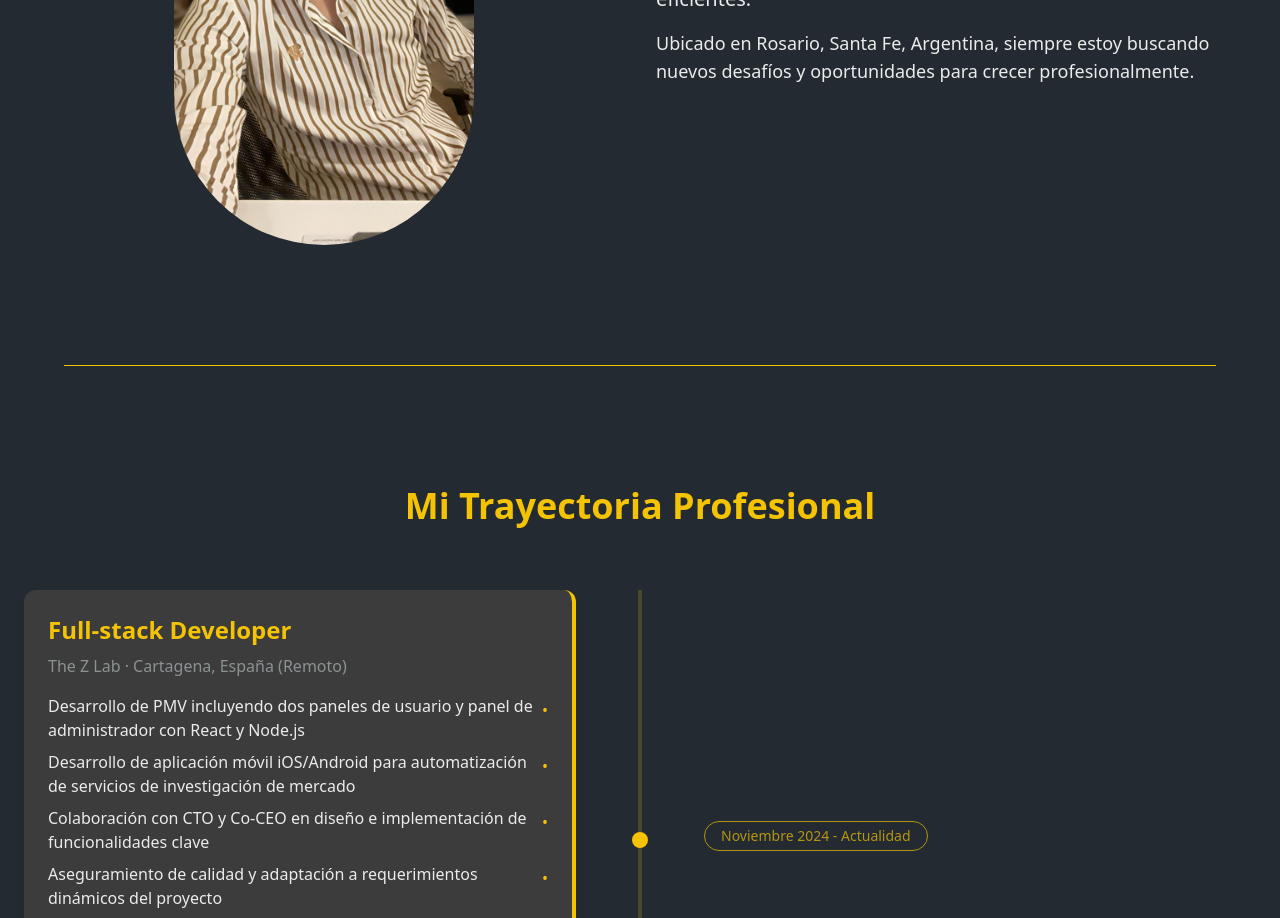
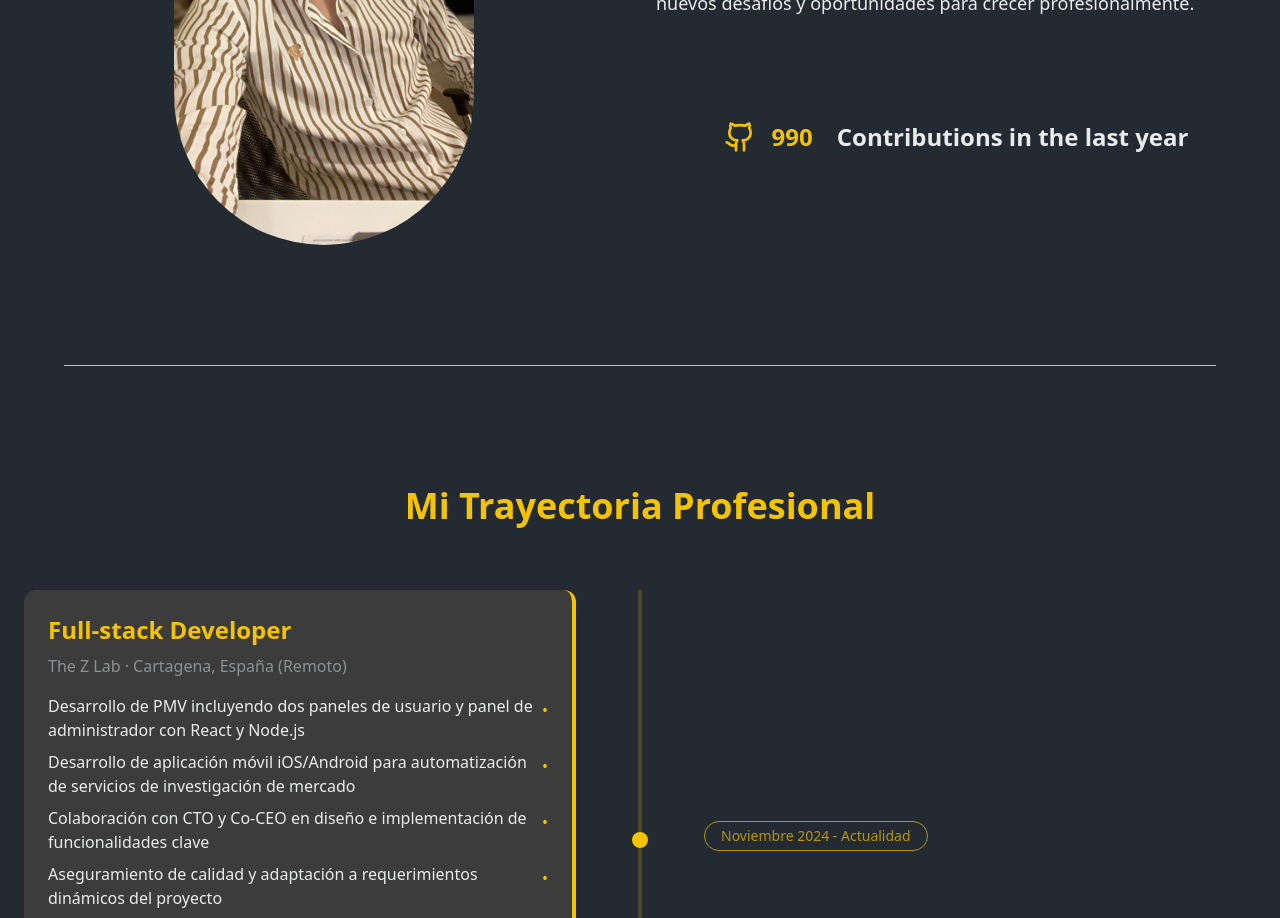
Before and after one commit to JAJesusGarcia/Portfolio, a Next.js app in the folder portfolio/: page / in a window 1280 px wide. Shown: the part 1200-2118 px from the top of the page. Built offline with nearby package versions, Linux system fonts and the light colour scheme.

Commit message:
animated counted

```diff
--- a/portfolio/src/app/page.tsx
+++ b/portfolio/src/app/page.tsx
@@ -25,6 +25,7 @@ import Experience from "@/components/Experience/Experiencie";
 import ExperienceMobile from "@/components/Experience/ExperienceMobile";
 import Footer from "@/components/Footer/Footer";
 import TechStack2 from "@/components/TechStack/TechStack2";
+import AnimatedCounter from "@/components/counted/animatedCounted";
 
 const MySwal = withReactContent(Swal);
 
@@ -179,6 +180,16 @@ const Portfolio = () => {
                   buscando nuevos desafíos y oportunidades para crecer
                   profesionalmente.
                 </p>
+                <br />
+                <br />
+                <br />
+                <div className="mt-8 flex items-center justify-center gap-4 text-2xl font-semibold text-primary">
+                  <Github size={32} className="text-primary" />
+                  <AnimatedCounter targetNumber={990} />
+                  <span className="ml-2 text-quinary">
+                    Contributions in the last year
+                  </span>
+                </div>
               </div>
             </div>
           </div>
--- /dev/null
+++ b/portfolio/src/components/counted/animatedCounted.tsx
@@ -0,0 +1,33 @@
+"use client";
+
+import React, { useEffect, useState } from "react";
+
+interface AnimatedCounterProps {
+  targetNumber: number;
+  duration?: number; // Duración de la animación en milisegundos
+}
+
+const AnimatedCounter: React.FC<AnimatedCounterProps> = ({
+  targetNumber,
+  duration = 1000,
+}) => {
+  const [count, setCount] = useState(0);
+
+  useEffect(() => {
+    let start = 0;
+    const increment = Math.ceil(targetNumber / (duration / 10));
+    const interval = setInterval(() => {
+      start += increment;
+      if (start >= targetNumber) {
+        start = targetNumber;
+        clearInterval(interval);
+      }
+      setCount(start);
+    }, 10);
+    return () => clearInterval(interval);
+  }, [targetNumber, duration]);
+
+  return <span>{count}</span>;
+};
+
+export default AnimatedCounter;
```
